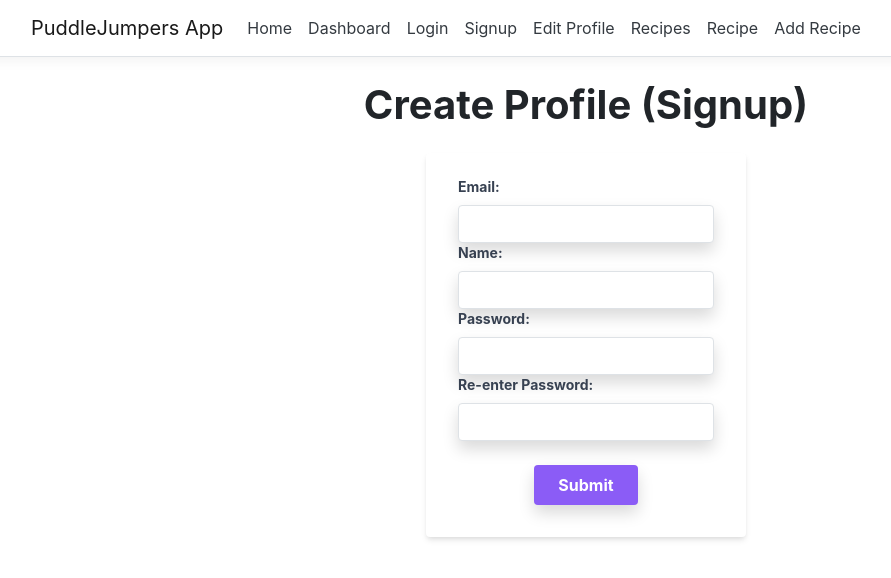
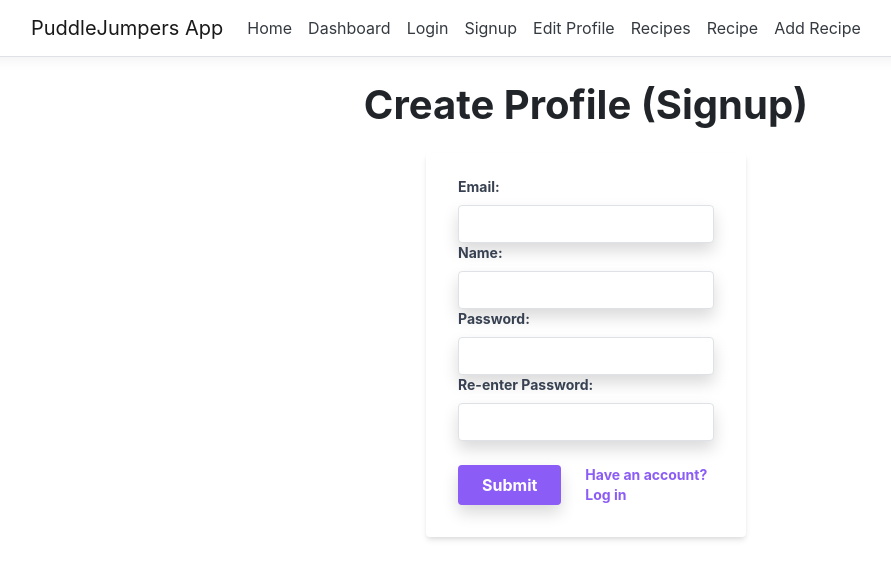
Before and after one commit to KrisztinaPap/Capstone_project, a React (Create React App) app in the folder frontend/: page /signup in a window 1280 px wide. Shown: the top 578 px of the page, without its empty margins (54-945 px from the left). Built offline with nearby package versions, Linux system fonts and the light colour scheme.

Commit message:
[F]style: Styled signup form, added links between login and signup forms

```diff
--- a/frontend/src/components/Login.js
+++ b/frontend/src/components/Login.js
@@ -32,7 +32,7 @@ const Login = () => {
                 type="submit">
                 Submit
               </button>
-              <a class="inline-block align-baseline font-bold text-sm text-purple-500 hover:text-purple-600" href="#">
+              <a class="inline-block align-baseline font-bold text-sm text-purple-500 hover:text-purple-600" href="/signup">
                 No account? Sign up
               </a>
             </div>
--- a/frontend/src/components/Signup.js
+++ b/frontend/src/components/Signup.js
@@ -41,12 +41,15 @@ const Signup = () => {
                 id="password2"
                 />
             </div>
-            <div className="flex justify-center">
+            <div className="flex items-center justify-between">
               <button
                 className="bg-purple-500 hover:bg-purple-700 text-white font-bold py-2 px-4 rounded focus:outline-none focus:shadow-outline shadow"
                 type="submit">
-                  Submit
+                Submit
               </button>
+              <a class="inline-block align-baseline font-bold text-sm text-purple-500 hover:text-purple-600 ml-4" href="/login">
+                Have an account? Log in
+              </a>
             </div>
 
           </form>
```
